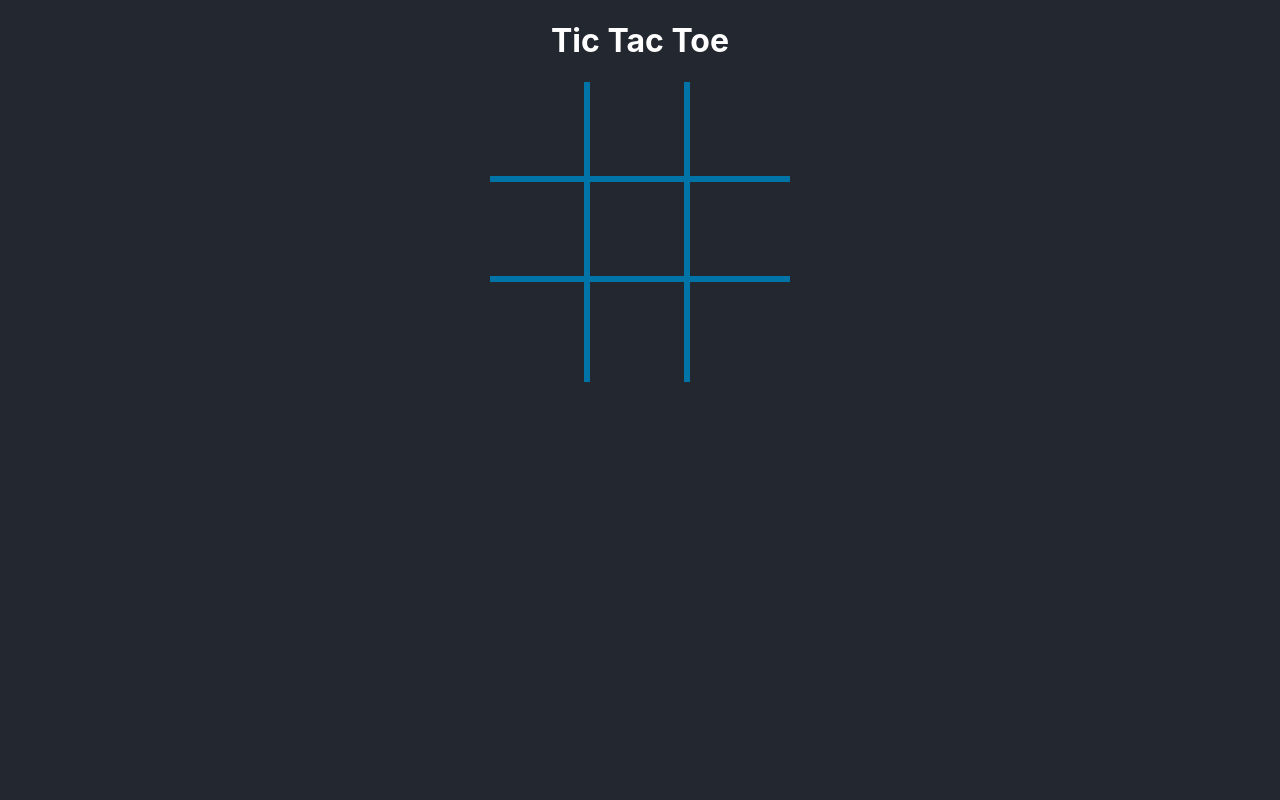
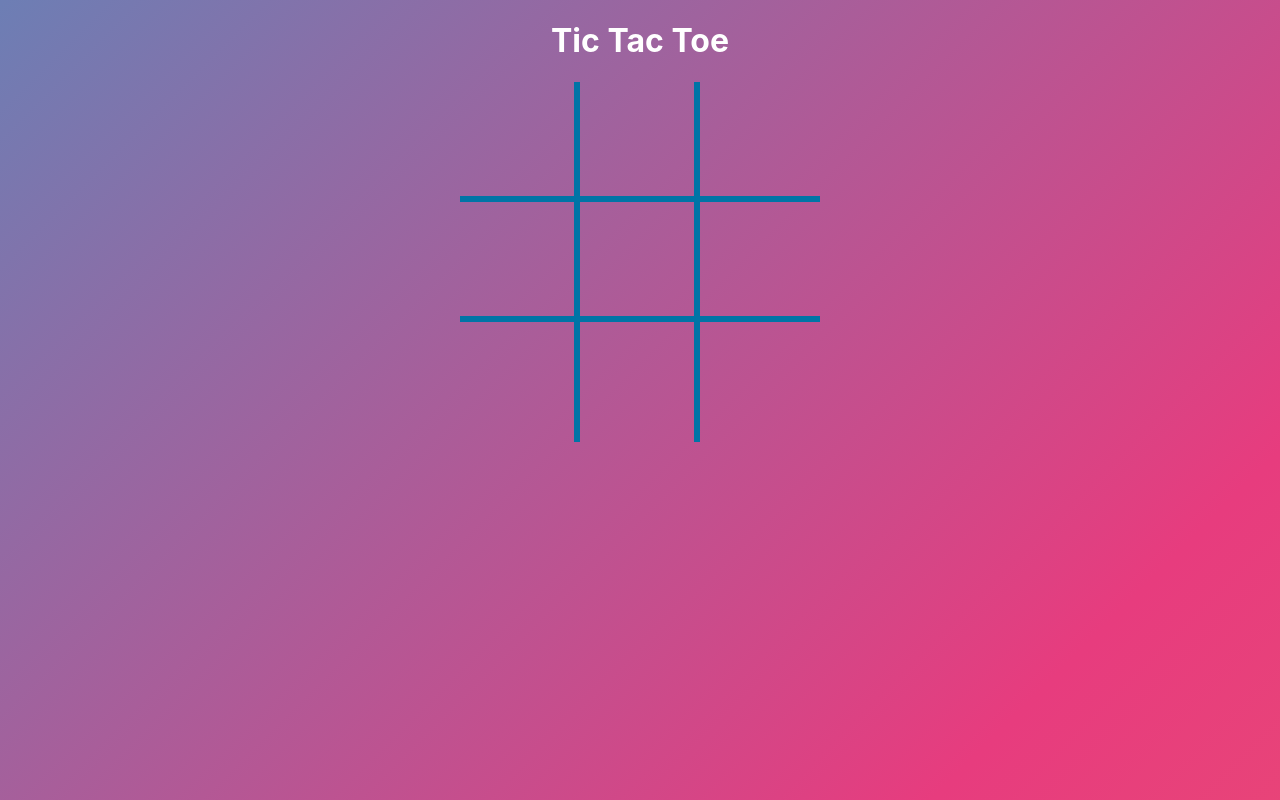
Before and after one commit to sofwanmd13/Multiplayer-TicTacToe-with-chat-system, a React (Create React App) app: page / in a window 1280 px wide. Built offline with nearby package versions, Linux system fonts and the light colour scheme.

Commit message:
improved aesthetics

```diff
--- a/src/App.css
+++ b/src/App.css
@@ -2,8 +2,23 @@
   display: flex;
   flex-direction: column;
   align-items: center;
-  background-color: #23272f;
   color: white;
+  background: linear-gradient(-45deg, #ee7752, #e73c7e, #23a6d5, #23d5ab);
+  background-size: 400% 400%;
+  animation: gradient 40s ease infinite;
+  height: 100vh;
+}
+
+@keyframes gradient {
+  0% {
+    background-position: 0% 50%;
+  }
+  50% {
+    background-position: 100% 50%;
+  }
+  100% {
+    background-position: 0% 50%;
+  }
 }
 
 h1 {
@@ -12,8 +27,8 @@
 
 .board {
   display: grid;
-  grid-template-columns: 100px 100px 100px;
-  grid-template-rows: 100px 100px 100px;
+  grid-template-columns: 120px 120px 120px;
+  grid-template-rows: 120px 120px 120px;
   cursor: pointer;
   position: relative;
 }
```
